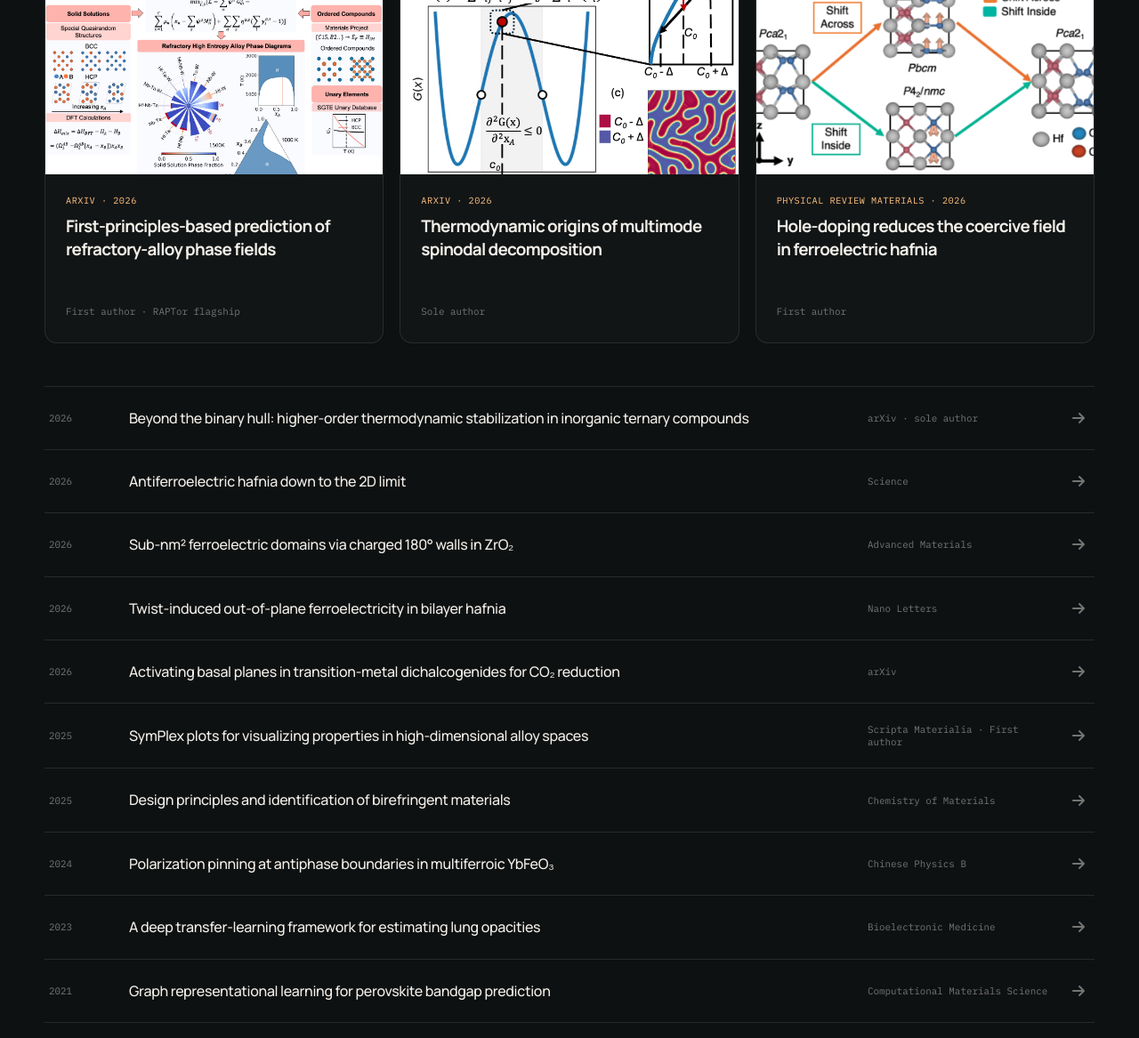
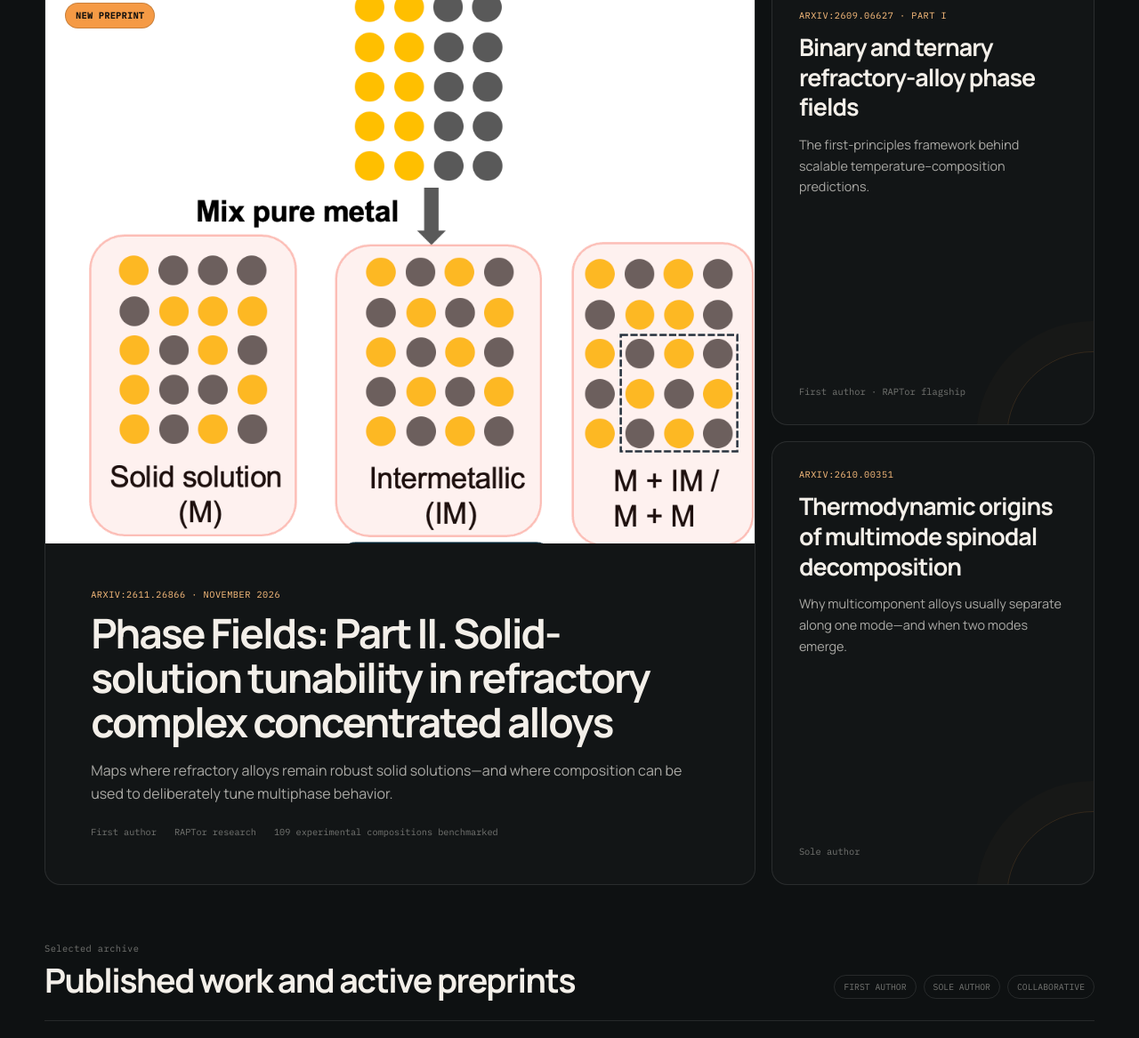
Before and after one commit to Pravanop/pravan-professional-website, a plain HTML site: page index.html in a window 1280 px wide. Shown: the part 5865-7032 px from the top of the page at 89% size. Drawn offline with Linux system fonts and the light colour scheme.

Commit message:
Redesign publications and add latest preprint

```diff
--- a/css/style.css
+++ b/css/style.css
@@ -208,15 +208,32 @@ details a:hover { color: var(--accent-soft); }
 .collab-project p:not(.repo-path) { max-width: 670px; color: var(--muted); margin-bottom: 0; }
 .collab-actions { display: flex; flex-wrap: wrap; gap: 20px; flex-shrink: 0; }
 
-.featured-publications { display: grid; grid-template-columns: repeat(3, 1fr); gap: 18px; }
-.publication-feature { position: relative; border: 1px solid var(--line); background: var(--panel); border-radius: 14px; overflow: hidden; transition: transform .25s ease, border-color .25s ease; }
-.publication-feature:hover { transform: translateY(-4px); border-color: var(--line-strong); }
-.publication-feature img { width: 100%; height: 215px; object-fit: cover; background: white; }
-.publication-feature > div { padding: 23px; }
-.publication-venue { color: var(--accent-soft); font: .64rem var(--mono); text-transform: uppercase; letter-spacing: .05em; }
-.publication-feature h3 { min-height: 74px; font-size: 1.18rem; line-height: 1.35; }
-.publication-feature div > span { color: var(--faint); font: .68rem var(--mono); }
-.publication-table { margin-top: 48px; border-top: 1px solid var(--line); }
+.paper-showcase { display: grid; grid-template-columns: minmax(0, 1.65fr) minmax(300px, .75fr); gap: 18px; }
+.paper-lead, .paper-compact { position: relative; overflow: hidden; border: 1px solid var(--line); border-radius: var(--radius); background: var(--panel); transition: transform .25s ease, border-color .25s ease, background .25s ease; }
+.paper-lead:hover, .paper-compact:hover { transform: translateY(-4px); border-color: rgba(245,154,69,.42); background: var(--panel-raised); }
+.paper-lead { display: grid; grid-template-rows: minmax(280px, 1fr) auto; min-height: 650px; }
+.paper-lead-image { position: relative; min-height: 300px; overflow: hidden; background: #fff; }
+.paper-lead-image img { width: 100%; height: 100%; object-fit: cover; transition: transform .5s ease; }
+.paper-lead:hover .paper-lead-image img { transform: scale(1.025); }
+.paper-badge { position: absolute; top: 22px; left: 22px; padding: 7px 11px; border: 1px solid rgba(9,11,12,.18); border-radius: 999px; color: #17130f; background: var(--accent); font: 600 .62rem var(--mono); text-transform: uppercase; letter-spacing: .05em; }
+.paper-lead-copy { padding: clamp(1.8rem, 4vw, 3.3rem); }
+.publication-venue { margin-bottom: 12px; color: var(--accent-soft); font: .64rem var(--mono); text-transform: uppercase; letter-spacing: .05em; }
+.paper-lead h3 { max-width: 780px; margin-bottom: 16px; font-size: clamp(1.7rem, 3.6vw, 3.15rem); line-height: 1.08; letter-spacing: -.045em; }
+.paper-lead-copy > p:not(.publication-venue) { max-width: 760px; color: var(--muted); }
+.paper-meta { display: flex; flex-wrap: wrap; gap: 10px 20px; margin-top: 24px; color: var(--faint); font: .64rem var(--mono); }
+.paper-side { display: grid; grid-template-rows: repeat(2, 1fr); gap: 18px; }
+.paper-compact { min-height: 315px; padding: 30px; }
+.paper-compact::after { content: ""; position: absolute; right: -6rem; bottom: -7rem; width: 12rem; aspect-ratio: 1; border: 1px solid rgba(245,154,69,.14); border-radius: 50%; box-shadow: 0 0 0 34px rgba(245,154,69,.018); pointer-events: none; }
+.paper-compact > div { position: relative; z-index: 1; height: 100%; display: flex; flex-direction: column; }
+.paper-compact h3 { margin-bottom: 14px; font-size: clamp(1.25rem, 2.1vw, 1.7rem); line-height: 1.25; }
+.paper-compact p:not(.publication-venue) { color: var(--muted); font-size: .9rem; }
+.paper-compact span { margin-top: auto; padding-top: 20px; color: var(--faint); font: .65rem var(--mono); }
+.publication-archive-head { margin-top: 64px; display: flex; align-items: end; justify-content: space-between; gap: 30px; }
+.publication-archive-head .repo-path { margin-bottom: 8px; }
+.publication-archive-head h3 { margin: 0; font-size: clamp(1.5rem, 3vw, 2.35rem); }
+.paper-tags { display: flex; flex-wrap: wrap; justify-content: flex-end; gap: 8px; }
+.paper-tags span { padding: 6px 10px; border: 1px solid var(--line); border-radius: 999px; color: var(--faint); font: .61rem var(--mono); text-transform: uppercase; }
+.publication-table { margin-top: 24px; border-top: 1px solid var(--line); }
 .publication-row { width: 100%; display: grid; grid-template-columns: 70px 1fr 210px 20px; align-items: center; gap: 20px; padding: 22px 5px; border: 0; border-bottom: 1px solid var(--line); background: transparent; text-align: left; cursor: pointer; }
 .publication-row > span, .publication-row em { color: var(--faint); font: .68rem var(--mono); }
 .publication-row strong { font-weight: 500; letter-spacing: -.02em; }
@@ -287,8 +304,7 @@ form .button { align-self: flex-start; border: 0; }
   .label-bottom { left: -8%; }
   .project-featured { grid-template-columns: 1fr 1fr; }
   .repo-featured { grid-template-columns: 1fr 1fr; }
-  .featured-publications { grid-template-columns: repeat(2, 1fr); }
-  .publication-feature:last-child { display: none; }
+  .paper-showcase { grid-template-columns: minmax(0, 1.35fr) minmax(280px, .75fr); }
 }
 
 @media (max-width: 780px) {
@@ -332,8 +348,12 @@ form .button { align-self: flex-start; border: 0; }
   .collab-project { align-items: flex-start; flex-direction: column; }
   .conference-item { grid-template-columns: 70px 1fr; gap: 16px; }
   .conference-heading { flex-direction: column; gap: 0; }
-  .featured-publications { grid-template-columns: 1fr; }
-  .publication-feature:last-child { display: block; }
+  .paper-showcase { grid-template-columns: 1fr; }
+  .paper-lead { min-height: 0; }
+  .paper-side { grid-template-columns: repeat(2, 1fr); grid-template-rows: none; }
+  .paper-compact { min-height: 300px; }
+  .publication-archive-head { align-items: flex-start; flex-direction: column; }
+  .paper-tags { justify-content: flex-start; }
   .publication-row { grid-template-columns: 52px 1fr 18px; gap: 12px; }
   .publication-row em { display: none; }
   .footer-inner { grid-template-columns: 1fr; gap: 30px; align-items: start; }
@@ -361,6 +381,11 @@ form .button { align-self: flex-start; border: 0; }
   .repo-image { min-height: 230px; }
   .repo-copy { padding: 28px 24px; }
   .collab-project { padding: 24px; }
+  .paper-lead-image { min-height: 240px; }
+  .paper-lead-copy { padding: 28px 24px; }
+  .paper-side { grid-template-columns: 1fr; }
+  .paper-compact { min-height: 275px; padding: 24px; }
+  .paper-meta { gap: 8px 14px; }
   .conference-item { grid-template-columns: 1fr; gap: 8px; padding: 28px 0; }
   .field-row { grid-template-columns: 1fr; }
   .contact-panel { padding: 28px 20px; }
--- a/index.html
+++ b/index.html
@@ -61,7 +61,7 @@
   <link href="https://fonts.googleapis.com/css2?family=IBM+Plex+Mono:wght@400;500&amp;family=Manrope:wght@400;500;600;700&amp;display=swap" rel="stylesheet" />
   <link rel="stylesheet" href="https://cdnjs.cloudflare.com/ajax/libs/font-awesome/6.5.0/css/all.min.css" />
   <link rel="icon" href="assets/images/profile_image_formal.jpeg" />
-  <link rel="stylesheet" href="css/style.css?v=10" />
+  <link rel="stylesheet" href="css/style.css?v=11" />
 </head>
 <body>
   <a class="skip-link" href="#main-content">Skip to content</a>
@@ -111,7 +111,7 @@
     <section class="research section-pad" id="research" aria-labelledby="research-title"><div class="section-shell">
       <div class="section-heading split-heading reveal"><div><p class="section-kicker">02 / Research</p><h2 id="research-title">From atomic interactions to <em>materials behavior.</em></h2></div><p>I develop computational frameworks to understand how configurational entropy, local interactions, and symmetry create useful properties.</p></div>
       <div class="research-grid">
-        <article class="research-card reveal"><div class="card-index">R.01</div><div class="research-icon"><i class="fa-solid fa-chart-pie" aria-hidden="true"></i></div><h3>Alloy thermodynamics &amp; phase evolution</h3><p>First-principles frameworks for phase stability, higher-order compound formation, and multimode spinodal decomposition in complex alloys.</p><details><summary>Related work <i class="fa-solid fa-plus" aria-hidden="true"></i></summary><a href="https://arxiv.org/abs/2609.06627" target="_blank" rel="noopener">First-principles prediction of refractory-alloy phase fields</a><a href="https://arxiv.org/abs/2610.00351" target="_blank" rel="noopener">Multimode spinodal decomposition · sole author</a><a href="https://arxiv.org/abs/2609.17098" target="_blank" rel="noopener">Higher-order stabilization beyond the binary hull · sole author</a><a href="https://doi.org/10.1016/j.scriptamat.2025.116840" target="_blank" rel="noopener">SymPlex plots for high-dimensional alloy spaces</a></details></article>
+        <article class="research-card reveal"><div class="card-index">R.01</div><div class="research-icon"><i class="fa-solid fa-chart-pie" aria-hidden="true"></i></div><h3>Alloy thermodynamics &amp; phase evolution</h3><p>First-principles frameworks for phase stability, higher-order compound formation, and multimode spinodal decomposition in complex alloys.</p><details><summary>Related work <i class="fa-solid fa-plus" aria-hidden="true"></i></summary><a href="https://arxiv.org/abs/2611.26866" target="_blank" rel="noopener">Phase Fields Part II: solid-solution tunability in RCCAs</a><a href="https://arxiv.org/abs/2609.06627" target="_blank" rel="noopener">Phase Fields Part I: binary and ternary refractory alloys</a><a href="https://arxiv.org/abs/2610.00351" target="_blank" rel="noopener">Multimode spinodal decomposition · sole author</a><a href="https://arxiv.org/abs/2609.17098" target="_blank" rel="noopener">Higher-order stabilization beyond the binary hull · sole author</a><a href="https://doi.org/10.1016/j.scriptamat.2025.116840" target="_blank" rel="noopener">SymPlex plots for high-dimensional alloy spaces</a></details></article>
         <article class="research-card reveal"><div class="card-index">R.02</div><div class="research-icon"><i class="fa-solid fa-bolt" aria-hidden="true"></i></div><h3>Ferroelectric &amp; quantum oxides</h3><p>DFT and symmetry analysis to understand how doping, strain, interfaces, and reduced dimensionality control polarization in functional oxides.</p><details><summary>Related work <i class="fa-solid fa-plus" aria-hidden="true"></i></summary><a href="https://doi.org/10.1103/zhk4-flgd" target="_blank" rel="noopener">Hole doping and coercive fields in hafnia</a><a href="https://doi.org/10.1126/science.ady5526" target="_blank" rel="noopener">Antiferroelectric hafnia down to the 2D limit · Science</a><a href="https://doi.org/10.1002/adma.75144" target="_blank" rel="noopener">Sub-nm² charged domain walls in ZrO₂ · Advanced Materials</a><a href="https://doi.org/10.1021/acs.nanolett.6c04005" target="_blank" rel="noopener">Twist-induced ferroelectricity in bilayer hafnia · Nano Letters</a></details></article>
         <article class="research-card reveal"><div class="card-index">R.03</div><div class="research-icon"><i class="fa-solid fa-code" aria-hidden="true"></i></div><h3>Scientific software &amp; data-driven discovery</h3><p>Open-source Python tools that make thermodynamic, structural, and symmetry analysis reproducible—alongside interpretable machine-learning models for materials design.</p><details><summary>Related work <i class="fa-solid fa-plus" aria-hidden="true"></i></summary><a href="https://github.com/Pravanop/DistortKit" target="_blank" rel="noopener">DistortKit crystal-distortion toolkit</a><a href="https://github.com/Materials-Modelling-Microscopy/RAPTor" target="_blank" rel="noopener">RAPTor alloy-thermodynamics platform</a><a href="https://github.com/Materials-Modelling-Microscopy/Symplex" target="_blank" rel="noopener">SymPlex visualization framework</a><a href="https://doi.org/10.1016/j.commatsci.2021.110530" target="_blank" rel="noopener">Graph learning for perovskite bandgaps</a></details></article>
       </div>
@@ -138,11 +138,18 @@
 
     <section class="publications section-pad" id="publications" aria-labelledby="publications-title"><div class="section-shell">
       <div class="section-heading split-heading reveal"><div><p class="section-kicker">04 / Publications</p><h2 id="publications-title">Recent and selected work in <em>computational materials.</em></h2></div><a class="button button-ghost" href="https://scholar.google.com/citations?user=MzkdGtsAAAAJ&amp;hl=en" target="_blank" rel="noopener">All publications <i class="fa-solid fa-arrow-up-right-from-square" aria-hidden="true"></i></a></div>
-      <div class="featured-publications">
-        <article class="publication-feature reveal" data-pub="pub17"><button class="card-hit" type="button" aria-label="Read about first-principles-based prediction of refractory-alloy phase fields"></button><img src="assets/images/Fig1_workflow.jpg" alt="Workflow for first-principles prediction of alloy phase fields" /><div><p class="publication-venue">arXiv · 2026</p><h3>First-principles-based prediction of refractory-alloy phase fields</h3><span>First author · RAPTor flagship</span></div></article>
-        <article class="publication-feature reveal" data-pub="pub18"><button class="card-hit" type="button" aria-label="Read about multimode spinodal decomposition in multicomponent alloys"></button><img src="assets/images/spinodal.jpg" alt="Free-energy landscape and spinodal microstructure" /><div><p class="publication-venue">arXiv · 2026</p><h3>Thermodynamic origins of multimode spinodal decomposition</h3><span>Sole author</span></div></article>
-        <article class="publication-feature reveal" data-pub="pub2"><button class="card-hit" type="button" aria-label="Read about Hole-doping reduces the coercive field in ferroelectric hafnia"></button><img src="assets/images/hole_doping.png" alt="Phase switching pathways in ferroelectric hafnia" /><div><p class="publication-venue">Physical Review Materials · 2026</p><h3>Hole-doping reduces the coercive field in ferroelectric hafnia</h3><span>First author</span></div></article>
+      <div class="paper-showcase">
+        <article class="paper-lead reveal" data-pub="pub22">
+          <button class="card-hit" type="button" aria-label="Read about solid-solution tunability in refractory complex concentrated alloys"></button>
+          <div class="paper-lead-image"><img src="assets/images/farheaa.png" alt="Schematic comparison of solid-solution, intermetallic, and multiphase alloy states" /><span class="paper-badge">New preprint</span></div>
+          <div class="paper-lead-copy"><p class="publication-venue">arXiv:2611.26866 · November 2026</p><h3>Phase Fields: Part II. Solid-solution tunability in refractory complex concentrated alloys</h3><p>Maps where refractory alloys remain robust solid solutions—and where composition can be used to deliberately tune multiphase behavior.</p><div class="paper-meta"><span>First author</span><span>RAPTor research</span><span>109 experimental compositions benchmarked</span></div></div>
+        </article>
+        <div class="paper-side">
+          <article class="paper-compact reveal" data-pub="pub17"><button class="card-hit" type="button" aria-label="Read Phase Fields Part I"></button><div><p class="publication-venue">arXiv:2609.06627 · Part I</p><h3>Binary and ternary refractory-alloy phase fields</h3><p>The first-principles framework behind scalable temperature–composition predictions.</p><span>First author · RAPTor flagship</span></div></article>
+          <article class="paper-compact reveal" data-pub="pub18"><button class="card-hit" type="button" aria-label="Read about multimode spinodal decomposition"></button><div><p class="publication-venue">arXiv:2610.00351</p><h3>Thermodynamic origins of multimode spinodal decomposition</h3><p>Why multicomponent alloys usually separate along one mode—and when two modes emerge.</p><span>Sole author</span></div></article>
+        </div>
       </div>
+      <div class="publication-archive-head reveal"><div><p class="repo-path">Selected archive</p><h3>Published work and active preprints</h3></div><div class="paper-tags" aria-label="Publication roles represented"><span>First author</span><span>Sole author</span><span>Collaborative</span></div></div>
       <div class="publication-table reveal" aria-label="Additional selected publications">
         <button class="publication-row" type="button" data-pub="pub19"><span>2026</span><strong>Beyond the binary hull: higher-order thermodynamic stabilization in inorganic ternary compounds</strong><em>arXiv · sole author</em><i class="fa-solid fa-arrow-right" aria-hidden="true"></i></button>
         <button class="publication-row" type="button" data-pub="pub8"><span>2026</span><strong>Antiferroelectric hafnia down to the 2D limit</strong><em>Science</em><i class="fa-solid fa-arrow-right" aria-hidden="true"></i></button>
--- a/js/script.js
+++ b/js/script.js
@@ -89,7 +89,7 @@ document.addEventListener("DOMContentLoaded", () => {
   const modalScholar = document.getElementById("modal-scholar");
   let publicationData = {};
 
-  fetch("assets/data/publications.json?v=3")
+  fetch("assets/data/publications.json?v=4")
     .then(response => {
       if (!response.ok) throw new Error("Publication data could not be loaded.");
       return response.json();
```
Also changed, not shown: assets/data/publications.json (+9 -0 lines), raptor/index.html (+2 -2 lines).
